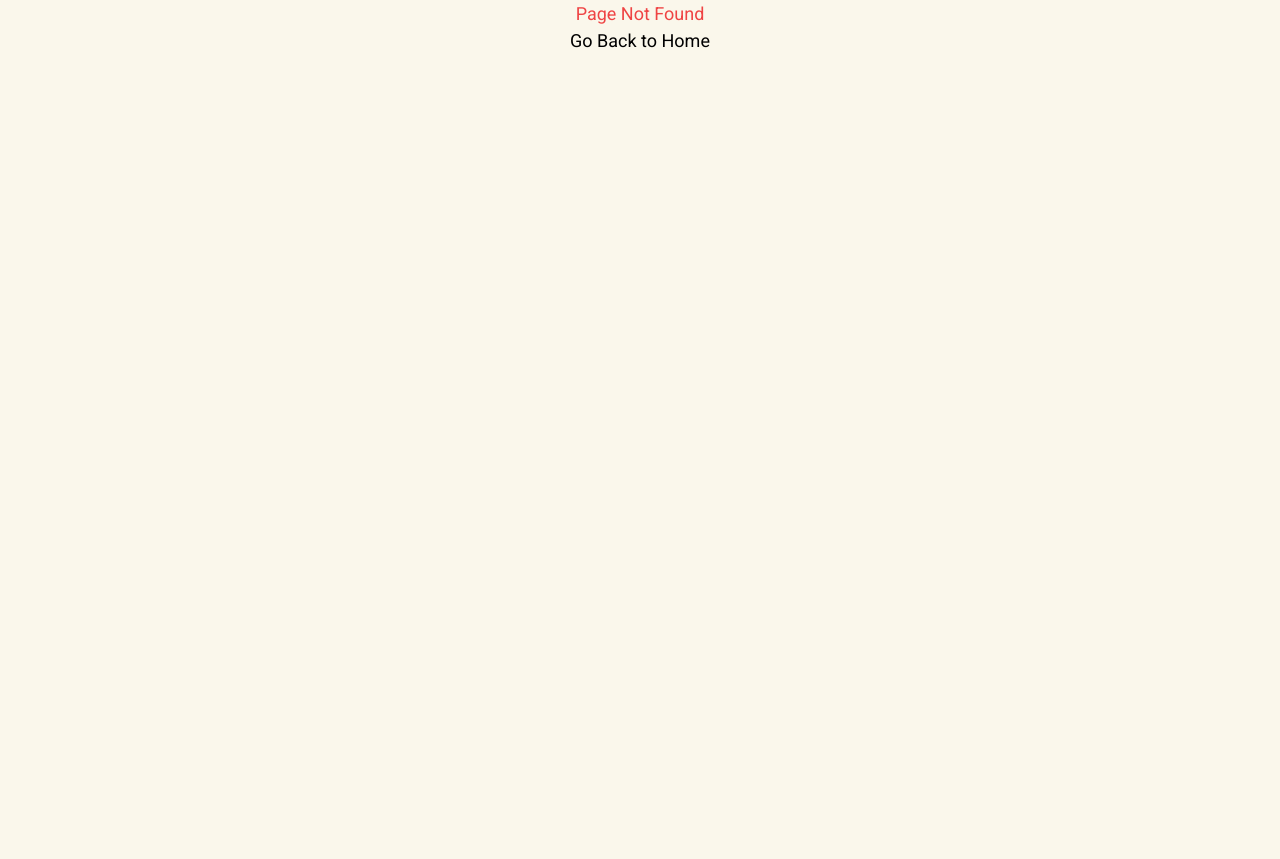
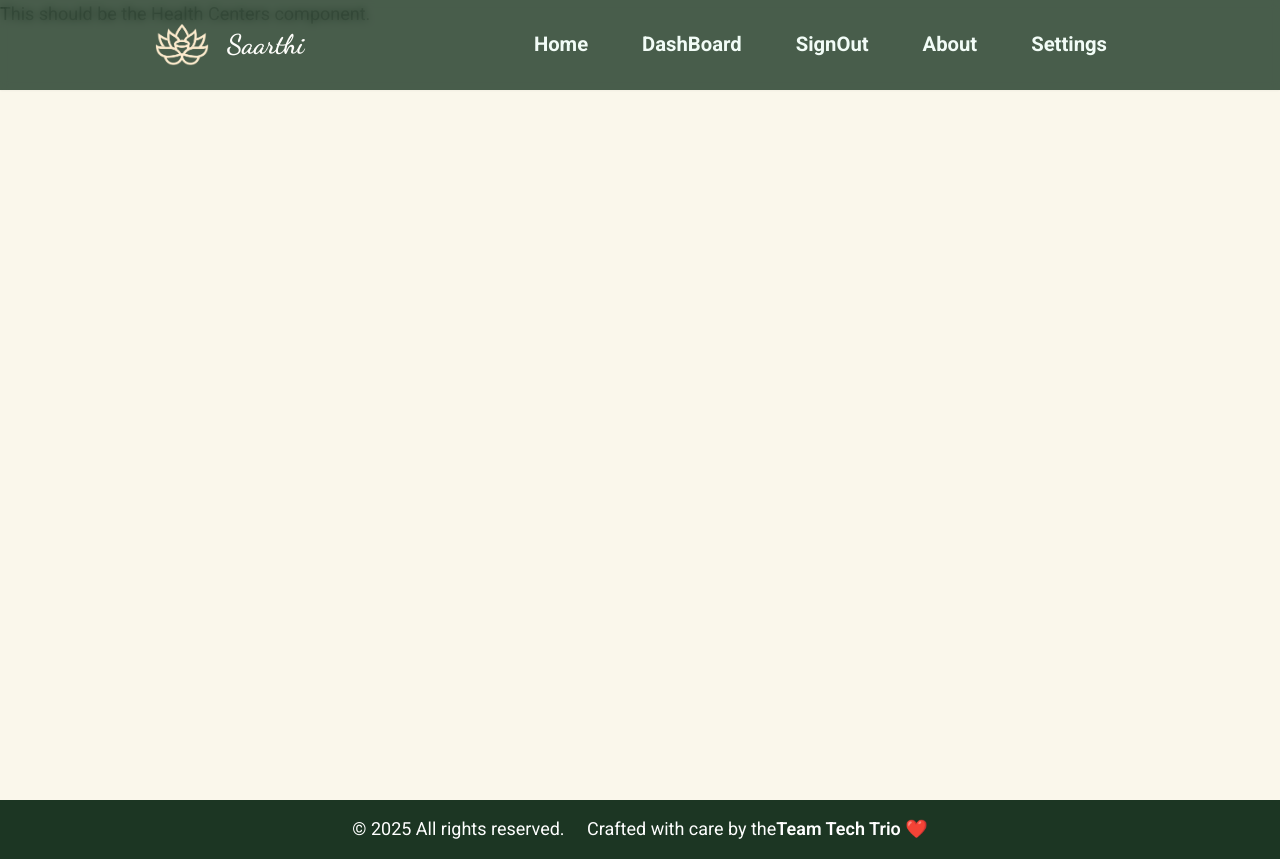
Before and after one commit to BhaveshGadling77/Simhastha_hackthon_project, a React (Vite) app in the folder frontend/: page /dashboard/healthcenters in a window 1280 px wide. Before the commit this address had no page. Before the commit the page ends 800 px from the top, so only its background shows below. Built offline with nearby package versions, Linux system fonts and the light colour scheme; a web font is replaced by a local one.

Commit message:
Health Centers and RestRoom component added.

```diff
--- a/frontend/src/components/DashBoard/DashBoard.jsx
+++ b/frontend/src/components/DashBoard/DashBoard.jsx
@@ -1,5 +1,7 @@
 import { CiHospital1 } from "react-icons/ci";
 import { FaToilet } from "react-icons/fa";
+import { Link } from "react-router";
+
 function DashBoard() {
     const styleForHospital = { color: "#274020" };
     return (
@@ -24,7 +26,7 @@ function DashBoard() {
                                 </div>
                                 <div className="mt-5">
                                     <button className="bg-[#5a4634] w-58 rounded-lg mb-5 text-[#FDFDFD] p-2 cursor-pointer transition-colors duration-300 ease-in-out hover:bg-green-800 hover:text-[#f3e3b2]">
-                                        Find Health Centers
+                                        <Link to="/dashboard/healthcenters">Find HealthCenters</Link>
                                     </button>
                                 </div>
                             </div>
@@ -44,7 +46,7 @@ function DashBoard() {
                                 </div>
                                 <div className="mt-5">
                                     <button className="bg-[#5a4634]  w-58 rounded-lg mb-5 text-[#FDFDFD] p-2  cursor-pointer transition-colors duration-300 ease-in-out hover:bg-green-800 hover:text-[#f3e3b2]">
-                                        Find Restrooms
+                                        <Link to="/dashboard/restrooms">Find Restrooms</Link>
                                     </button>
                                 </div>
                             </div>
--- /dev/null
+++ b/frontend/src/components/DashBoard/HealthCenters.jsx
@@ -0,0 +1,8 @@
+function HealthCenters() {
+    return (
+        <>
+            This should be the Health Centers component.
+        </>
+    )
+}
+export default HealthCenters;
--- /dev/null
+++ b/frontend/src/components/DashBoard/RestRooms.jsx
@@ -0,0 +1,9 @@
+import React from "react";
+function RestRooms() {
+    return (
+        <>
+            This is should be the restroom component.
+        </>
+    )
+}
+export default RestRooms;
--- a/frontend/src/components/Navbar.jsx
+++ b/frontend/src/components/Navbar.jsx
@@ -77,6 +77,16 @@ function Navbar() {
                                     SignOut
                                 </Link>
                                 <Link
+                                    to="/about"
+                                    className={`text-lg p-0 ${
+                                        location.pathname == "/about"
+                                            ? "text-[#ffd045]"
+                                            : ""
+                                    }`}
+                                >
+                                    About
+                                </Link>
+                                <Link
                                     to="dashboard/settings"
                                     className={`text-lg p-0 ${
                                         location.pathname == "/dashboard/settings"
@@ -86,6 +96,7 @@ function Navbar() {
                                 >
                                     Settings
                                 </Link>
+
                                 </div>
                         ):(<div className="hidden md:flex font-bold gap-2 px-4 space-x-10 text-teal-50">
                                 <Link
```
Also changed, not shown: frontend/src/main.jsx (+10 -0 lines).
